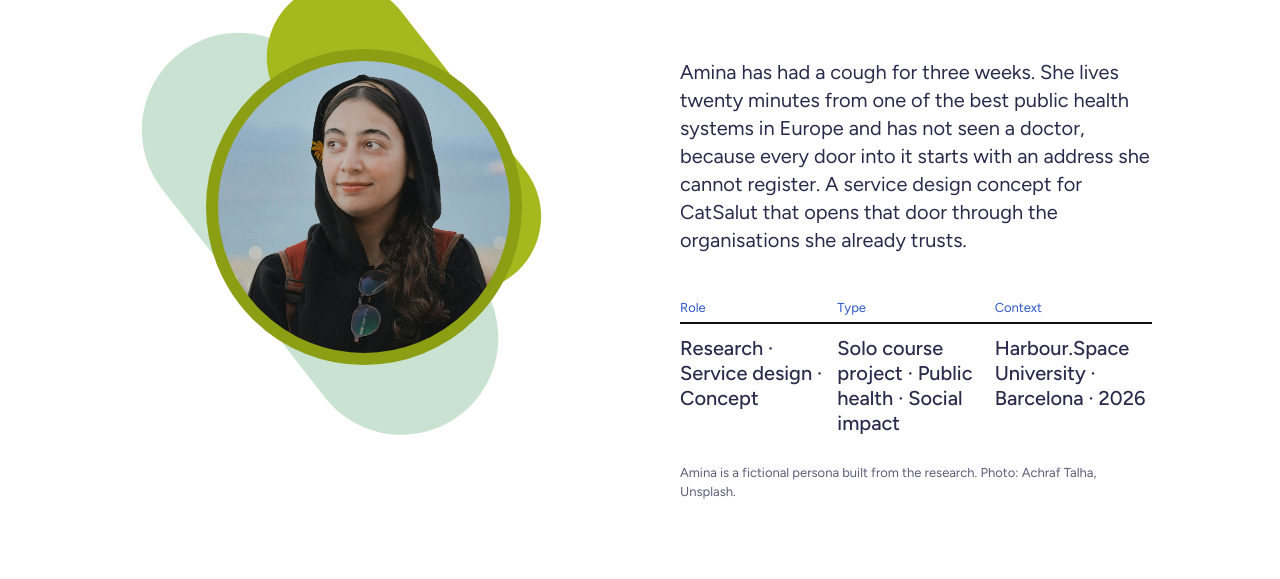
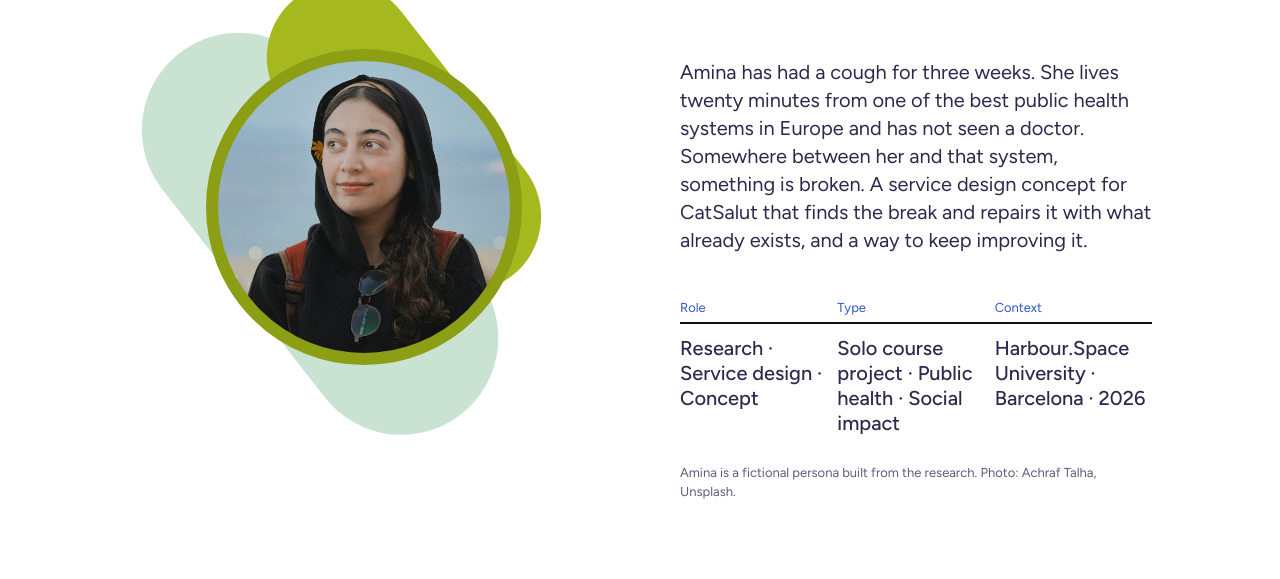
Before and after one commit to YabinT/Portfolio-Yabin-Torres, an Eleventy site: page cases/doctor-doctor.html in a window 1280 px wide. Shown: the part 221-800 px from the top of the page. Built offline with nearby package versions, Linux system fonts and the light colour scheme; Eleventy itself is replaced by a stand-in of ours; files that its build step writes are made by us from their sources.

Commit message:
Let the Doctor, doctor!? hero name a break, not the address
The hero gave away the research's conclusion in its first paragraph.
It now says something between Amina and the system is broken, and the
address surfaces where the fieldwork finds it.

Co-Authored-By: Claude Opus 5.5 <noreply@anthropic.com>

```diff
--- a/cases/doctor-doctor.html
+++ b/cases/doctor-doctor.html
@@ -331,7 +331,7 @@ bodyClass: "case-light dd-case"
       </div>
       <div class="hero-content">
         <h1 class="hero-title">Doctor, doctor!?</h1>
-        <p class="hero-para">Amina has had a cough for three weeks. She lives twenty minutes from one of the best public health systems in Europe and has not seen a doctor, because every door into it starts with an address she cannot register. A service design concept for CatSalut that opens that door through the organisations she already trusts.</p>
+        <p class="hero-para">Amina has had a cough for three weeks. She lives twenty minutes from one of the best public health systems in Europe and has not seen a doctor. Somewhere between her and that system, something is broken. A service design concept for CatSalut that finds the break and repairs it with what already exists, and a way to keep improving it.</p>
         <div class="case-info-table" aria-label="Case study information">
           <div class="case-info-row">
             <span class="case-info-label">Role</span>
```
